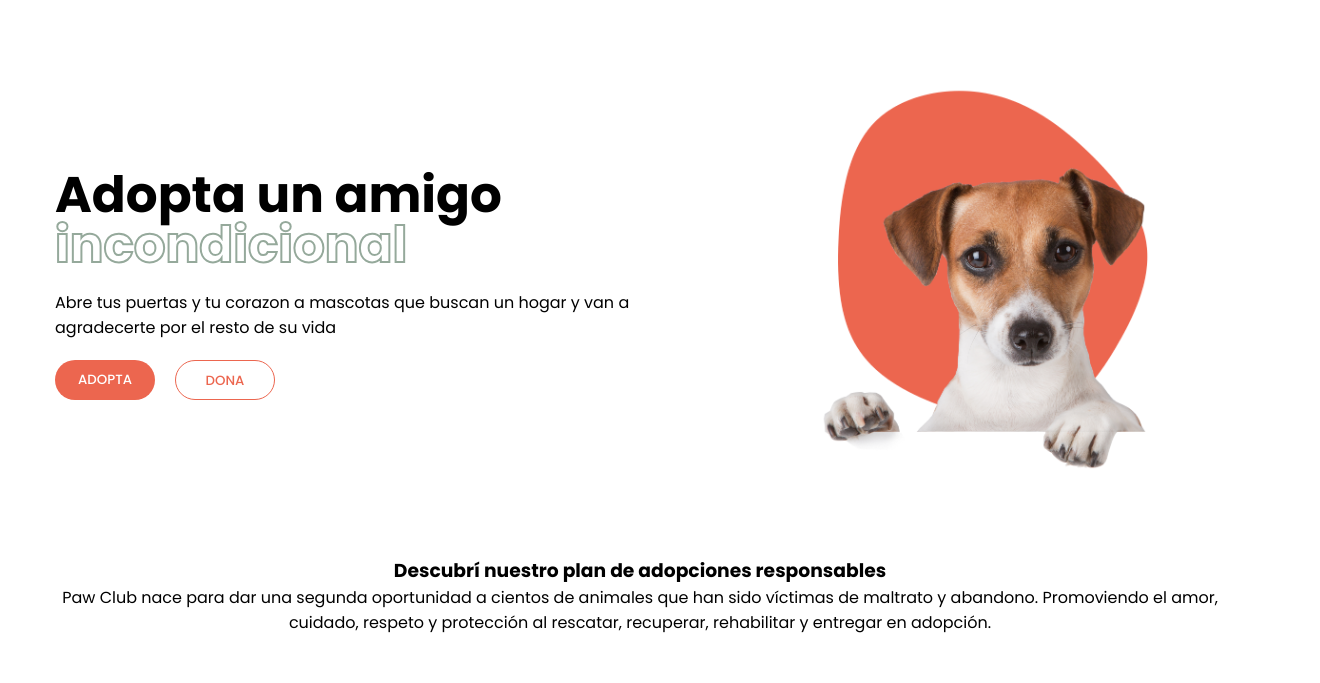
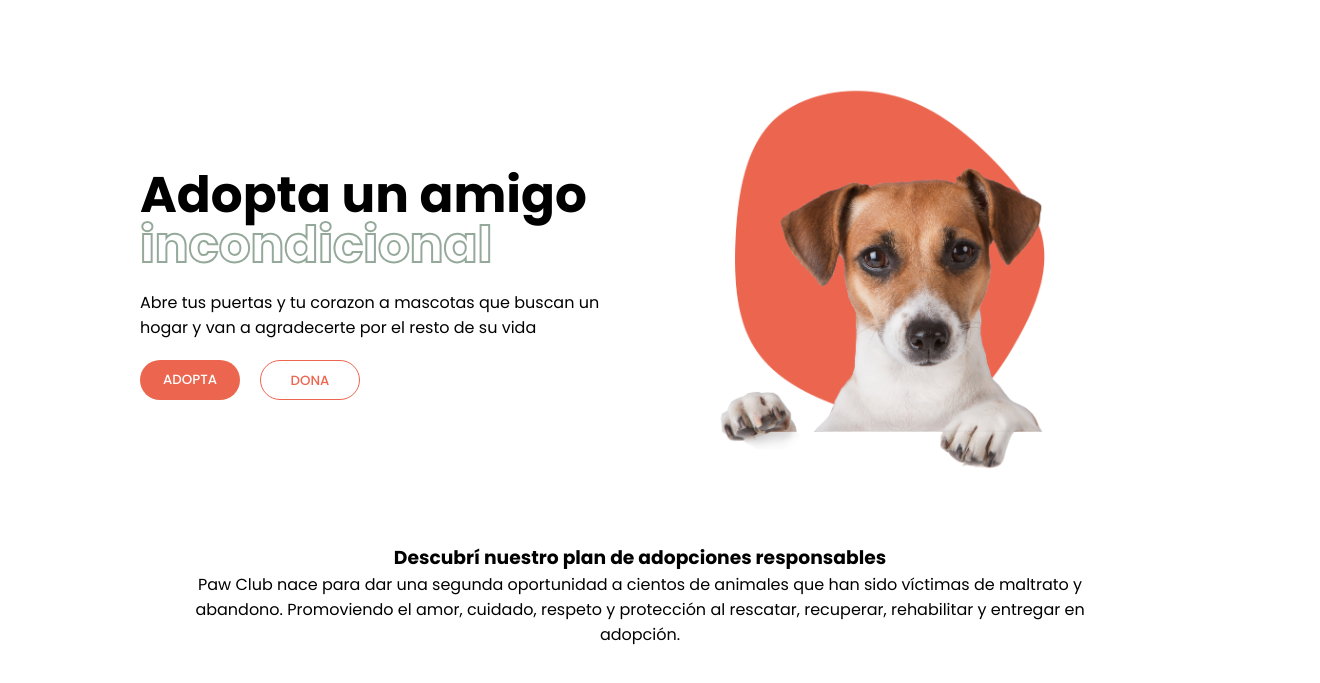
Before and after one commit to valentinalopezh98/landing-page, a plain HTML site: page index.html in a window 1280 px wide. Shown: the part 65-748 px from the top of the page, 1320 px wide, since content can reach past the window. Drawn offline with Linux system fonts and the light colour scheme.

Commit message:
ajuste max-width y otras medidas

```diff
--- a/index.html
+++ b/index.html
@@ -28,7 +28,7 @@
   <main>
     <section class="hero">
         <div class="hero-left">
-            <h1>Adopta un amigo <span> incondicional</span></h1>
+            <h1>Adopta un amigo <br><span> incondicional</span></h1>
             <p>Abre tus puertas y tu corazon a mascotas que buscan un hogar y van a agradecerte por el resto de su vida</p>
             <div class="hero-left-buttons">
                 <button class="button button-one">ADOPTA</button>
--- a/style.css
+++ b/style.css
@@ -62,15 +62,15 @@
 }
 
 main{
-    max-width: 1200px;
+    max-width: 1000px;
 }
 
 .hero{
     display: flex;
     align-items: center;
-    width: 100vw;
+    width: 100%;
     height: 60vh;
-    padding: 15px;
+
 }
 
 .hero-left{
@@ -137,6 +137,7 @@ main{
 .info-text{
     width: 100%;
     height: 20vh;
+    padding: 15px;
     display: flex;
     flex-direction: column;
     justify-content: center;
```
